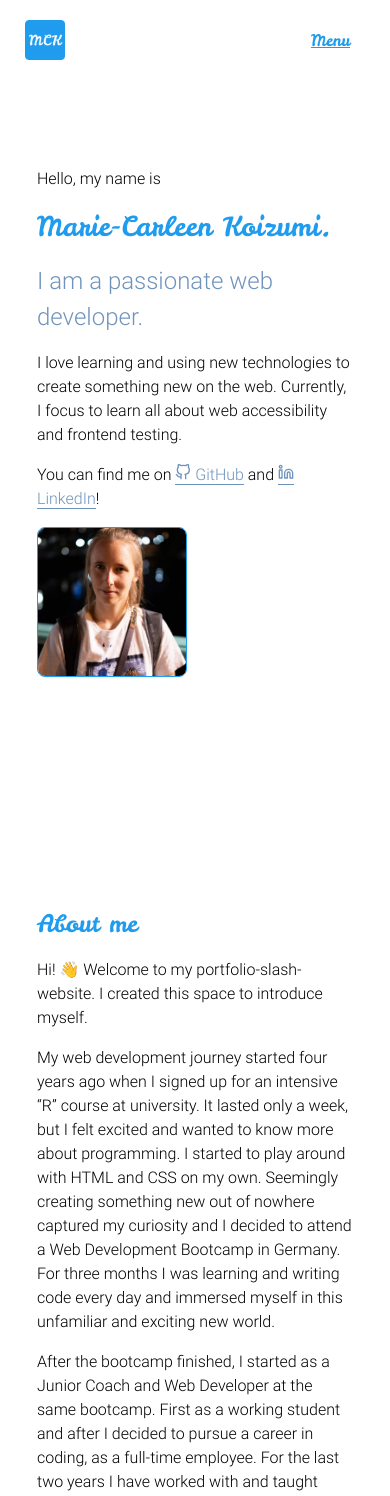
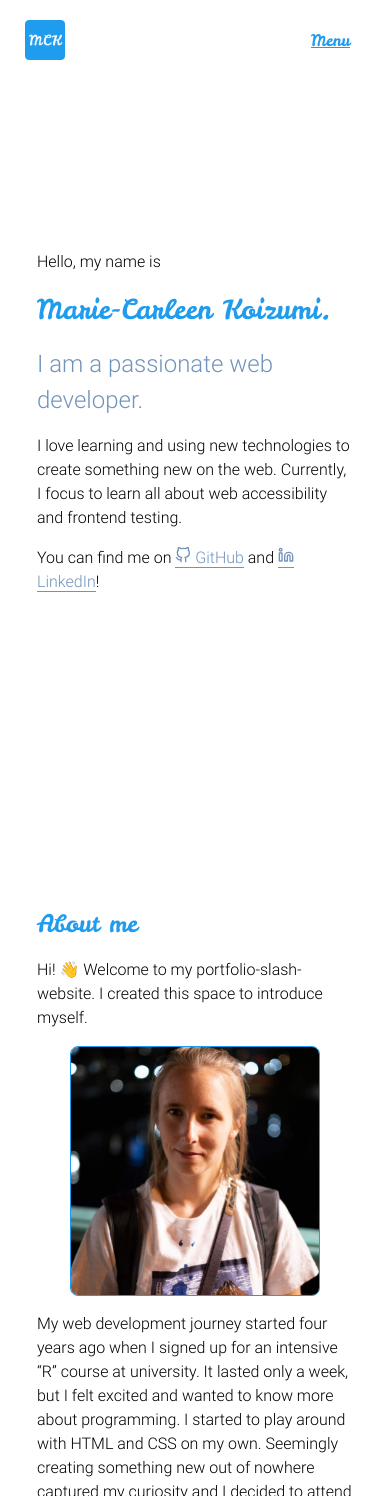
Before and after one commit to macfrei/portfolio, a React (Create React App) app: page / in a window 390 px wide. Shown: the top 1496 px of the page. Built offline with nearby package versions, Linux system fonts and the light colour scheme.

Commit message:
Mobile quick fix for profile image

```diff
--- a/src/components/About.js
+++ b/src/components/About.js
@@ -1,5 +1,6 @@
 import styled from 'styled-components';
 import LinkButton from './LinkButton';
+import ProfileImage from './ProfileImage';
 import TechStackList from './TechStackList';
 
 export default function About() {
@@ -10,6 +11,7 @@ export default function About() {
         Hi! 👋 Welcome to my portfolio-slash-website. I created this space to
         introduce myself.
       </p>
+      <ProfileImageStyled />
       <p>
         My web development journey started four years ago when I signed up for
         an intensive “R” course at university. It lasted only a week, but I felt
@@ -63,3 +65,11 @@ const SubHeadline = styled.h2`
   color: var(--primary-blue);
   font-family: var(--font-primary);
 `;
+
+const ProfileImageStyled = styled(ProfileImage)`
+  justify-self: center;
+
+  @media (min-width: 521px) {
+    display: none;
+  }
+`;
--- a/src/components/Hero.js
+++ b/src/components/Hero.js
@@ -58,11 +58,14 @@ const HeroStyled = styled.section`
 
 const ProfileImageStyled = styled(ProfileImage)`
   align-self: center;
-  border-radius: 8px;
 
-  @media (max-width: 450px) {
+  @media (max-width: 900px) {
     width: 150px;
     height: 150px;
+  }
+
+  @media (max-width: 520px) {
+    display: none;
   }
 `;
 
--- a/src/components/ProfileImage.js
+++ b/src/components/ProfileImage.js
@@ -10,4 +10,5 @@ const ImageStyled = styled.img`
   width: 250px;
   object-fit: cover;
   border: 1px solid var(--primary-blue);
+  border-radius: 8px;
 `;
```
